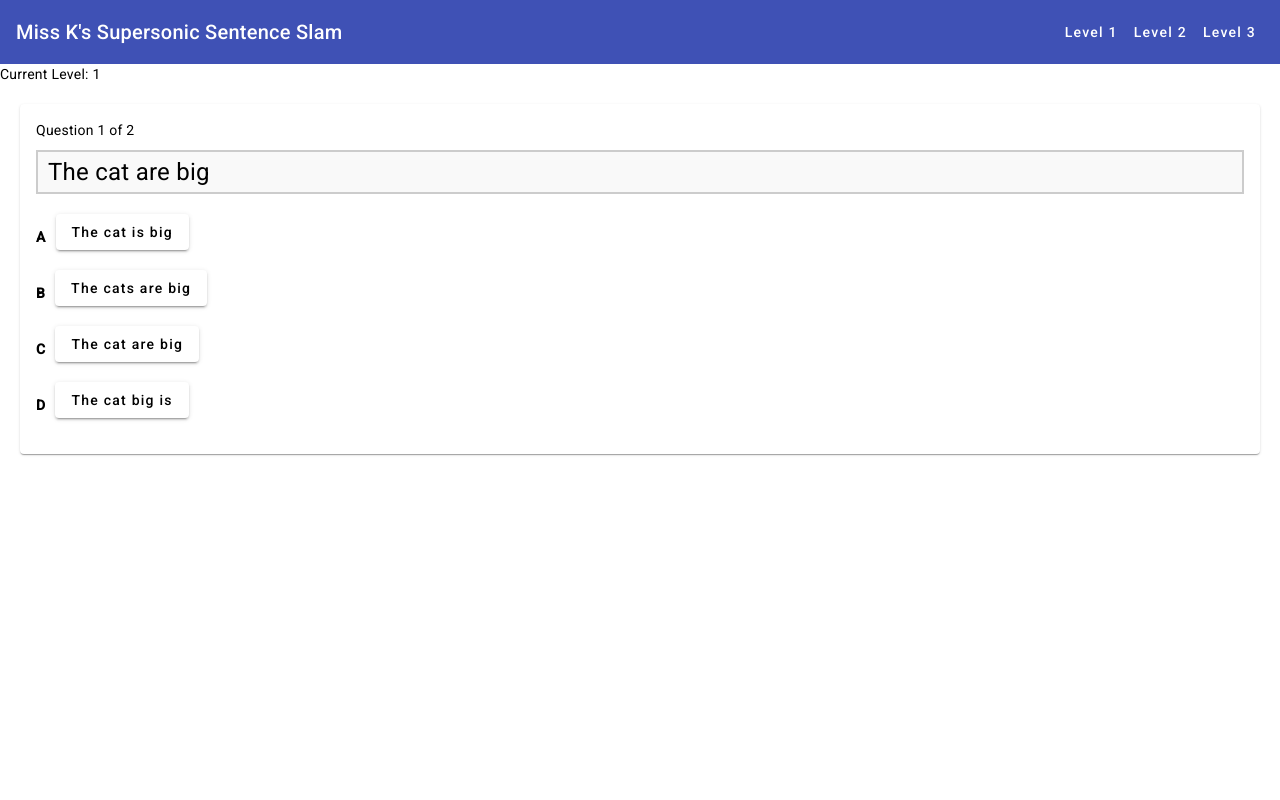
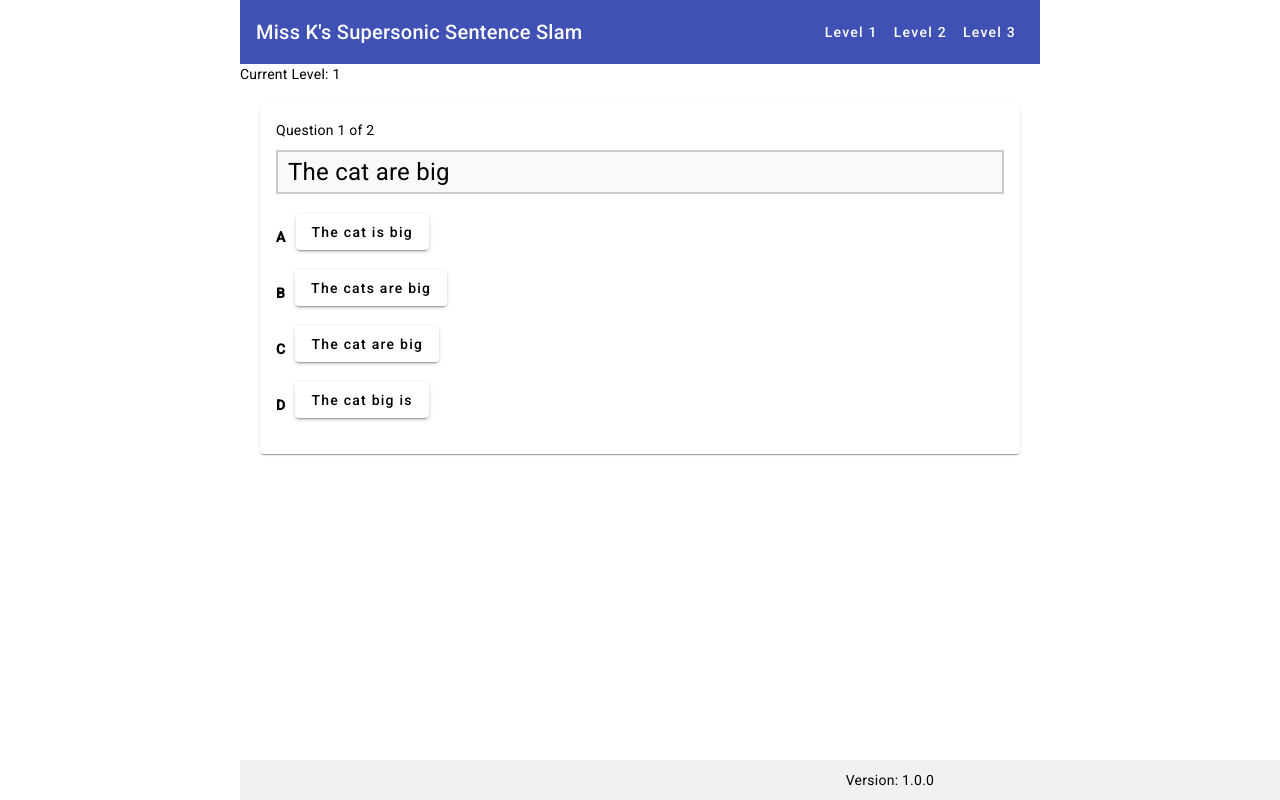
Before and after one commit to kolbykappes/learningGames, an Angular app in the folder miss-k-sentence-slam/: page / in a window 1280 px wide. Built offline with nearby package versions, Linux system fonts and the light colour scheme.

Commit message:
Added a footer and narrowed the main game board.

```diff
--- a/miss-k-sentence-slam/src/app/app.component.html
+++ b/miss-k-sentence-slam/src/app/app.component.html
@@ -1,3 +1,4 @@
+<div class="game-board">
 <div>
   <mat-toolbar color="primary">
     <span>Miss K's Supersonic Sentence Slam</span>
@@ -32,3 +33,7 @@
     </mat-card-content>
   </mat-card>
 </div>
+<footer class="app-footer">
+  Version: 1.0.0
+</footer>
+</div>
--- a/miss-k-sentence-slam/src/styles.css
+++ b/miss-k-sentence-slam/src/styles.css
@@ -61,3 +61,19 @@ body { margin: 0; font-family: Roboto, "Helvetica Neue", sans-serif; }
   .correct-answer {
     background-color: green;
   }
+
+  /* Limit the width of the main game board */
+.game-board {
+    max-width: 800px;
+    margin: 0 auto;
+  }
+
+  /* Style the footer */
+  .app-footer {
+    text-align: center;
+    padding: 10px;
+    background-color: #f1f1f1;
+    position: fixed;
+    bottom: 0;
+    width: 100%;
+  }
```
